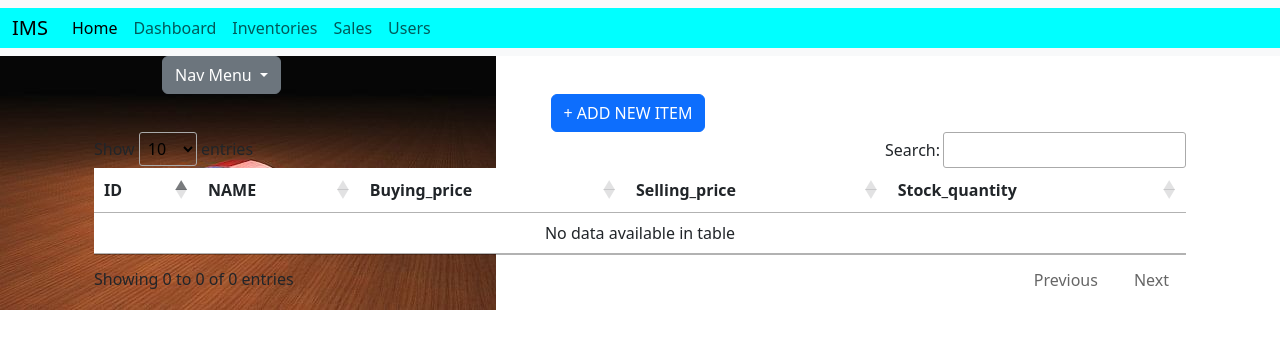
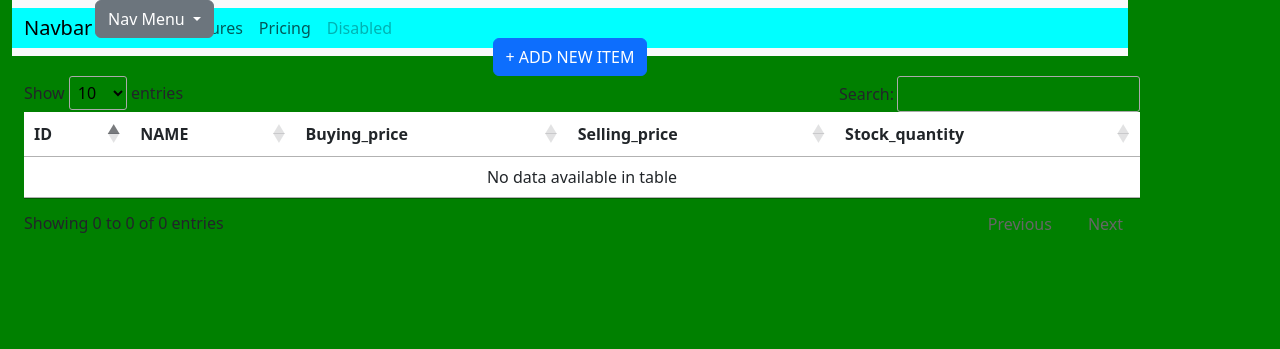
Before and after one commit to letinarodric22/salessystem, a Flask app: page /products in a window 1280 px wide. Shown: the top 349 px of the page. Run offline with Flask 3, Linux system fonts and the light colour scheme; data that the repository does not hold is empty; some libraries are stand-ins or nearby versions.

Commit message:
template inheritence

```diff
--- a/main.py
+++ b/main.py
@@ -46,6 +46,7 @@ def addsales():
 
 
 
+
       print(pid)
       print(quantity)
 
@@ -60,8 +61,9 @@ def addsales():
 @app.route("/sales")
 def sales():
    sales = fetch_data("sales")
+   prods= fetch_data("products")
 
 
-   return render_template('sales.html', sales=sales)
+   return render_template('sales.html', sales=sales, prods=prods)
 
 app.run(debug=True)
--- /dev/null
+++ b/templates/layout.html
@@ -0,0 +1,85 @@
+<!DOCTYPE html>
+<html lang="en">
+
+<head>
+
+    <link href="https://cdn.jsdelivr.net/npm/bootstrap@5.3.0/dist/css/bootstrap.min.css" rel="stylesheet"
+        integrity="sha384-9ndCyUaIbzAi2FUVXJi0CjmCapSmO7SnpJef0486qhLnuZ2cdeRhO02iuK6FUUVM" crossorigin="anonymous">
+    <link rel="stylesheet" href="https://cdn.datatables.net/1.13.4/css/jquery.dataTables.css" />
+    <meta charset="UTF-8">
+    <meta name="viewport" content="width=device-width, initial-scale=1.0">
+    <title>{% block title %}{% endblock %}</title>
+
+
+    <style>
+        body {
+            background-color: green;
+
+        }
+
+        .container-fluid {
+            background-color: aqua;
+        }
+
+        .d-flex {
+            color: rgb(239, 14, 14);
+        }
+
+        #myTable {
+            background-color: green;
+        }
+        .container{
+            position: fixed;
+        }
+    </style>
+</head>
+
+<body>
+    <div class="container">
+        <nav class="navbar navbar-expand-lg navbar-light bg-light">
+            <div class="container-fluid">
+                <a class="navbar-brand" href="#">Navbar</a>
+                <button class="navbar-toggler" type="button" data-bs-toggle="collapse" data-bs-target="#navbarNav"
+                    aria-controls="navbarNav" aria-expanded="false" aria-label="Toggle navigation">
+                    <span class="navbar-toggler-icon"></span>
+                </button>
+                <div class="collapse navbar-collapse" id="navbarNav">
+                    <ul class="navbar-nav">
+                        <li class="nav-item">
+                            <a class="nav-link active" aria-current="page" href="#">Home</a>
+                        </li>
+                        <li class="nav-item">
+                            <a class="nav-link" href="#">Features</a>
+                        </li>
+                        <li class="nav-item">
+                            <a class="nav-link" href="#">Pricing</a>
+                        </li>
+                        <li class="nav-item">
+                            <a class="nav-link disabled" href="#" tabindex="-1" aria-disabled="true">Disabled</a>
+                        </li>
+                    </ul>
+                </div>
+            </div>
+        </nav>
+    </div>
+
+    {% block content %}
+    {% endblock %}
+
+    <script src="https://cdn.jsdelivr.net/npm/bootstrap@5.3.0/dist/js/bootstrap.bundle.min.js"
+        integrity="sha384-geWF76RCwLtnZ8qwWowPQNguL3RmwHVBC9FhGdlKrxdiJJigb/j/68SIy3Te4Bkz"
+        crossorigin="anonymous"></script>
+
+    <script src="https://cdnjs.cloudflare.com/ajax/libs/jquery/3.7.0/jquery.min.js"
+        integrity="sha512-3gJwYpMe3QewGELv8k/BX9vcqhryRdzRMxVfq6ngyWXwo03GFEzjsUm8Q7RZcHPHksttq7/GFoxjCVUjkjvPdw=="
+        crossorigin="anonymous" referrerpolicy="no-referrer"></script>
+
+    <script src="https://cdn.datatables.net/1.13.4/js/jquery.dataTables.js"></script>
+
+    <script>let table = new DataTable('#myTable', {
+            // config options...
+        });</script>
+
+</body>
+
+</html>
--- a/templates/products.html
+++ b/templates/products.html
@@ -5,62 +5,17 @@
     <meta charset="utf-8">
     <meta name="viewport" content="width=device-width, initial-scale=1">
     <title>products datatable.net</title>
-    <link href="https://cdn.jsdelivr.net/npm/bootstrap@5.3.0/dist/css/bootstrap.min.css" rel="stylesheet"
-        integrity="sha384-9ndCyUaIbzAi2FUVXJi0CjmCapSmO7SnpJef0486qhLnuZ2cdeRhO02iuK6FUUVM" crossorigin="anonymous">
-    <link rel="stylesheet" href="https://cdn.datatables.net/1.13.4/css/jquery.dataTables.css" />
+
 
 </head>
-<style>
-    body {
-        background-image: url("static/bg.jpg");
-        background-repeat: no-repeat;
-        background-size: cover cover;
-    }
 
-    .container-fluid {
-        background-color: aqua;
-    }
-
-    .d-flex {
-        color: rgb(239, 14, 14);
-    }
-</style>
 
 <body>
-    <nav class="navbar navbar-expand-lg bg-body-tertiary">
-        <div class="container-fluid">
-            <a class="navbar-brand" href="#">IMS</a>
-            <button class="navbar-toggler" type="button" data-bs-toggle="collapse"
-                data-bs-target="#navbarSupportedContent" aria-controls="navbarSupportedContent" aria-expanded="false"
-                aria-label="Toggle navigation">
-                <span class="navbar-toggler-icon"></span>
-            </button>
-            <div class="collapse navbar-collapse" id="navbarSupportedContent">
-                <ul class="navbar-nav me-auto mb-2 mb-lg-0">
-                    <li class="nav-item">
-                        <a class="nav-link active" aria-current="page" href="#">Home</a>
-                    </li>
-                    <li class="nav-item">
-                        <a class="nav-link" href="#">Dashboard</a>
-                    </li>
 
-                    <li class="nav-item">
-                        <a class="nav-link" href="#">Inventories</a>
-                    </li>
-                    <li class="nav-item">
-                        <a class="nav-link" href="#">Sales</a>
-                    </li>
-                    <li class="nav-item">
-                        <a class="nav-link" href="#">Users</a>
-                    </li>
+    {% extends "layout.html" %}
 
 
-                </ul>
-            </div>
-        </div>
-    </nav>
-
-
+{% block content %}
     <div class="container">
         <div class="container text-center">
             <div class="row">
@@ -167,21 +122,10 @@
         </div>
     </div>
     </div>
+{% endblock %}
 
 
-    <script src="https://cdn.jsdelivr.net/npm/bootstrap@5.3.0/dist/js/bootstrap.bundle.min.js"
-        integrity="sha384-geWF76RCwLtnZ8qwWowPQNguL3RmwHVBC9FhGdlKrxdiJJigb/j/68SIy3Te4Bkz"
-        crossorigin="anonymous"></script>
 
-    <script src="https://cdnjs.cloudflare.com/ajax/libs/jquery/3.7.0/jquery.min.js"
-        integrity="sha512-3gJwYpMe3QewGELv8k/BX9vcqhryRdzRMxVfq6ngyWXwo03GFEzjsUm8Q7RZcHPHksttq7/GFoxjCVUjkjvPdw=="
-        crossorigin="anonymous" referrerpolicy="no-referrer"></script>
-
-    <script src="https://cdn.datatables.net/1.13.4/js/jquery.dataTables.js"></script>
-
-    <script>let table = new DataTable('#myTable', {
-            // config options...
-        });</script>
 </body>
 
 </html>
```
Also changed, not shown: templates/sales.html (+50 -80 lines).
